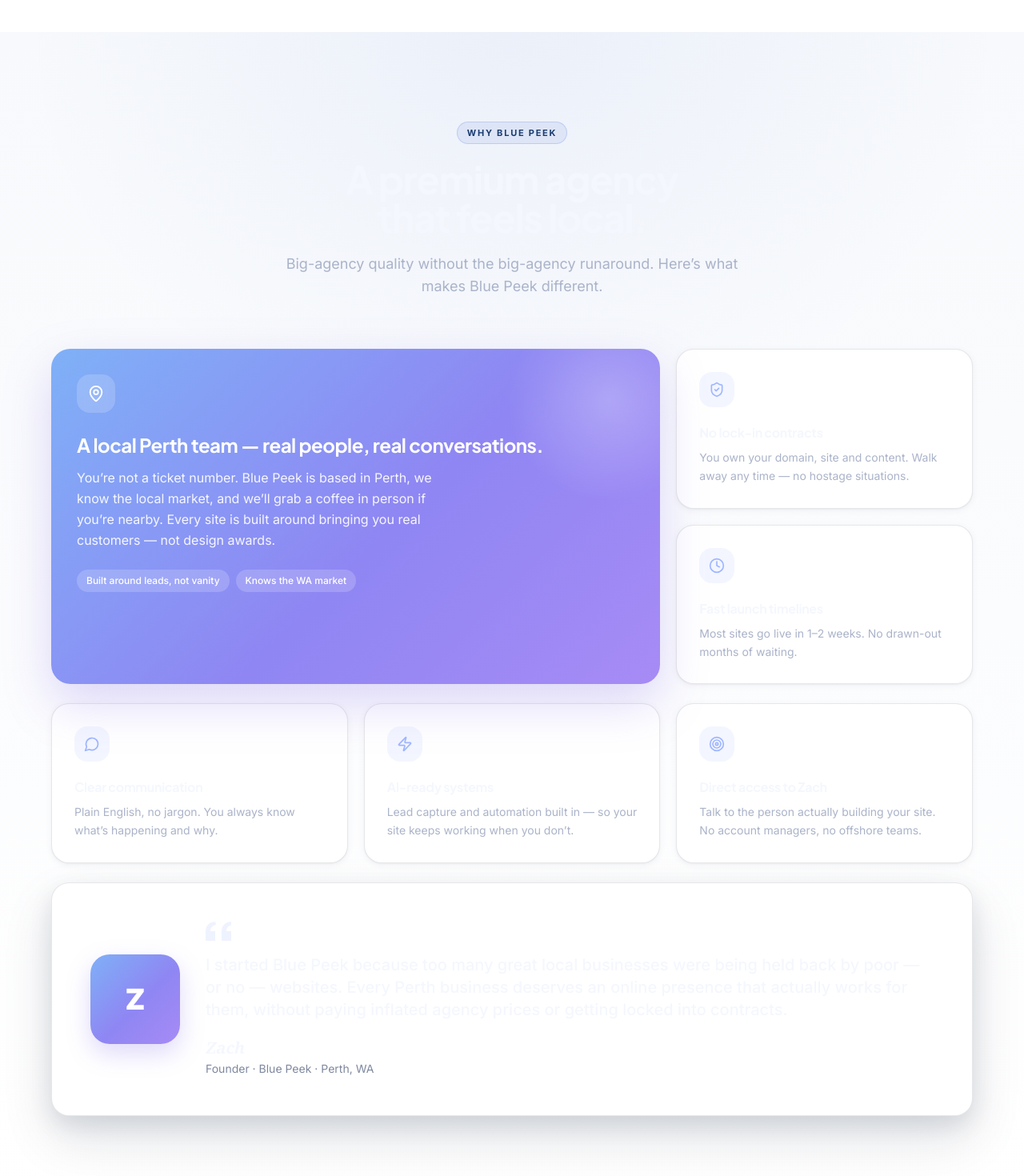
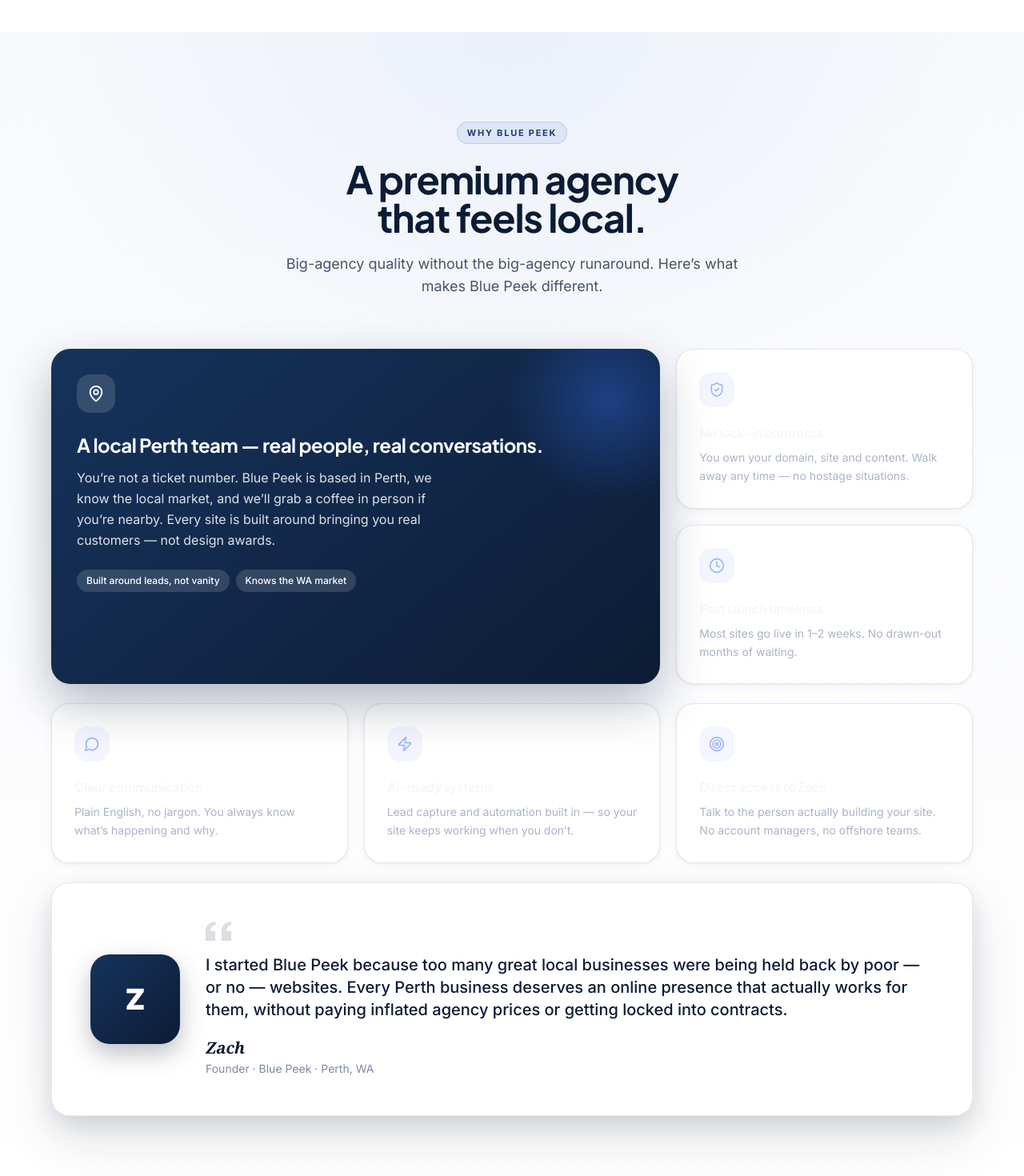
Before and after one commit to zachcolvillez-stack/bluepeek-website, a Next.js app: page / in a window 1280 px wide. Shown: the part 6325-7795 px from the top of the page at 80% size. Built offline with nearby package versions, Linux system fonts and the light colour scheme.

Commit message:
auto-save: WhyUs.jsx

```diff
--- a/components/WhyUs.jsx
+++ b/components/WhyUs.jsx
@@ -9,35 +9,35 @@ export default function WhyUs() {
         <motion.div initial={{ opacity: 0, y: 20 }} whileInView={{ opacity: 1, y: 0 }}
           viewport={{ once: true }} transition={{ duration: 0.6 }} className="text-center mb-16">
           <span className="eyebrow">Why Blue Peek</span>
-          <h2 className="text-3xl md:text-5xl font-bold tracking-tight mt-5 mb-5" style={{ color: '#f4f7fd' }}>
+          <h2 className="text-3xl md:text-5xl font-bold tracking-tight mt-5 mb-5" style={{ color: '#0c1c34' }}>
             A premium agency<br />that feels local.
           </h2>
-          <p className="text-base md:text-lg max-w-xl mx-auto leading-relaxed" style={{ color: '#aab3c9' }}>
+          <p className="text-base md:text-lg max-w-xl mx-auto leading-relaxed" style={{ color: '#475569' }}>
             Big-agency quality without the big-agency runaround. Here’s what makes Blue Peek different.
           </p>
         </motion.div>
 
         {/* ── Bento grid ── */}
         <div className="grid grid-cols-1 md:grid-cols-3 gap-5 mb-6">
-          {/* Large feature — brand gradient */}
+          {/* Large feature — deep navy accent block */}
           <motion.div initial={{ opacity: 0, y: 24 }} whileInView={{ opacity: 1, y: 0 }}
             viewport={{ once: true }} transition={{ duration: 0.5 }}
             className="md:col-span-2 md:row-span-2 rounded-3xl p-8 relative overflow-hidden"
-            style={{ background: 'linear-gradient(135deg, #7fb0f7 0%, #8f86f3 55%, #a78bf5 100%)', boxShadow: '0 24px 60px rgba(140,120,235,0.28)' }}>
-            <div className="absolute -right-16 -top-16 w-64 h-64 rounded-full" style={{ background: 'radial-gradient(circle, rgba(255,255,255,0.25) 0%, transparent 70%)' }} />
+            style={{ background: 'linear-gradient(140deg, #16335c 0%, #0c1c34 100%)', boxShadow: '0 24px 60px rgba(12,28,52,0.30)' }}>
+            <div className="absolute -right-16 -top-16 w-64 h-64 rounded-full" style={{ background: 'radial-gradient(circle, rgba(47,95,208,0.45) 0%, transparent 70%)' }} />
             <div className="relative">
               <div className="w-12 h-12 rounded-2xl flex items-center justify-center mb-6"
-                style={{ background: 'rgba(255,255,255,0.18)', backdropFilter: 'blur(8px)' }}>
+                style={{ background: 'rgba(255,255,255,0.14)', backdropFilter: 'blur(8px)' }}>
                 <MapPin size={22} className="text-white" />
               </div>
               <h3 className="text-2xl font-bold text-white mb-3">A local Perth team — real people, real conversations.</h3>
-              <p className="text-base leading-relaxed max-w-md" style={{ color: 'rgba(255,255,255,0.92)' }}>
+              <p className="text-base leading-relaxed max-w-md" style={{ color: 'rgba(255,255,255,0.86)' }}>
                 You’re not a ticket number. Blue Peek is based in Perth, we know the local market, and we’ll grab a coffee in person if you’re nearby. Every site is built around bringing you real customers — not design awards.
               </p>
               <div className="flex flex-wrap gap-2 mt-6">
                 {['Built around leads, not vanity', 'Knows the WA market'].map(t => (
                   <span key={t} className="text-xs font-medium px-3 py-1.5 rounded-full"
-                    style={{ background: 'rgba(255,255,255,0.18)', color: '#ffffff' }}>{t}</span>
+                    style={{ background: 'rgba(255,255,255,0.14)', color: '#ffffff' }}>{t}</span>
                 ))}
               </div>
             </div>
@@ -53,25 +53,25 @@ export default function WhyUs() {
           <BentoCard icon={Target} title="Direct access to Zach" body="Talk to the person actually building your site. No account managers, no offshore teams." delay={0.16} />
         </div>
 
-        {/* ── Founder card (white accent) ── */}
+        {/* ── Founder card ── */}
         <motion.div initial={{ opacity: 0, y: 24 }} whileInView={{ opacity: 1, y: 0 }}
           viewport={{ once: true }} transition={{ duration: 0.6 }}
           className="card-light mt-6 p-8 md:p-12 flex flex-col md:flex-row items-center gap-8">
           <div className="flex-shrink-0">
             <div className="w-28 h-28 rounded-3xl flex items-center justify-center"
-              style={{ background: 'linear-gradient(135deg, #7fb0f7 0%, #8f86f3 55%, #a78bf5 100%)', boxShadow: '0 12px 30px rgba(140,120,235,0.28)' }}>
+              style={{ background: 'linear-gradient(135deg, #16335c 0%, #0c1c34 100%)', boxShadow: '0 12px 30px rgba(12,28,52,0.28)' }}>
               <span className="text-4xl font-black text-white">Z</span>
             </div>
           </div>
           <div className="text-center md:text-left">
-            <svg width="32" height="24" viewBox="0 0 32 24" className="mx-auto md:mx-0 mb-4" style={{ opacity: 0.16 }}>
-              <path d="M0 24V12C0 5 4 1 12 0L13 4C8 5 6 8 6 12H12V24H0ZM20 24V12C20 5 24 1 32 0L33 4C28 5 26 8 26 12H32V24H20Z" fill="#9fb6ff"/>
+            <svg width="32" height="24" viewBox="0 0 32 24" className="mx-auto md:mx-0 mb-4" style={{ opacity: 0.14 }}>
+              <path d="M0 24V12C0 5 4 1 12 0L13 4C8 5 6 8 6 12H12V24H0ZM20 24V12C20 5 24 1 32 0L33 4C28 5 26 8 26 12H32V24H20Z" fill="#0c1c34"/>
             </svg>
-            <p className="text-lg md:text-xl leading-relaxed font-medium mb-5" style={{ color: '#f4f7fd' }}>
+            <p className="text-lg md:text-xl leading-relaxed font-medium mb-5" style={{ color: '#0c1c34' }}>
               I started Blue Peek because too many great local businesses were being held back by poor — or no — websites. Every Perth business deserves an online presence that actually works for them, without paying inflated agency prices or getting locked into contracts.
             </p>
-            <p className="text-xl font-bold" style={{ color: '#f4f7fd', fontFamily: 'Georgia, serif', fontStyle: 'italic' }}>Zach</p>
-            <p className="text-sm mt-0.5" style={{ color: '#7e889f' }}>Founder · Blue Peek · Perth, WA</p>
+            <p className="text-xl font-bold" style={{ color: '#0c1c34', fontFamily: 'Georgia, serif', fontStyle: 'italic' }}>Zach</p>
+            <p className="text-sm mt-0.5" style={{ color: '#7e8aa0' }}>Founder · Blue Peek · Perth, WA</p>
           </div>
         </motion.div>
       </div>
```
